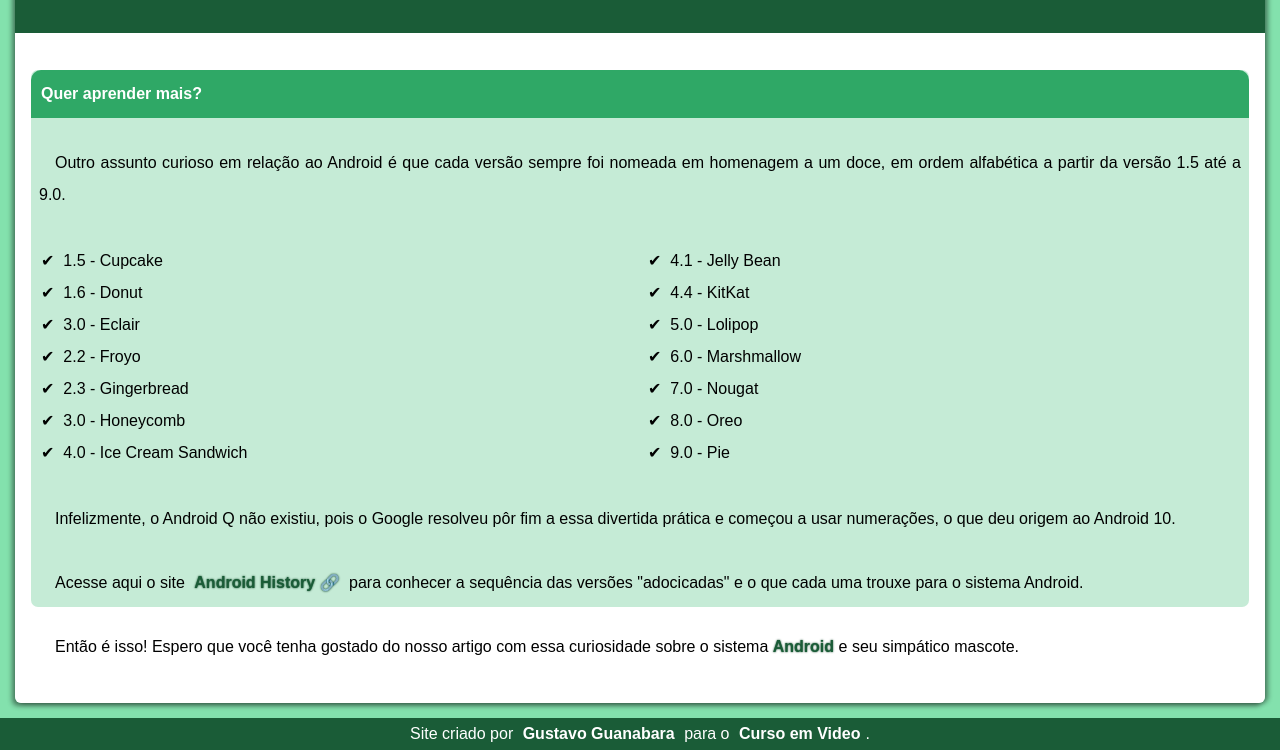
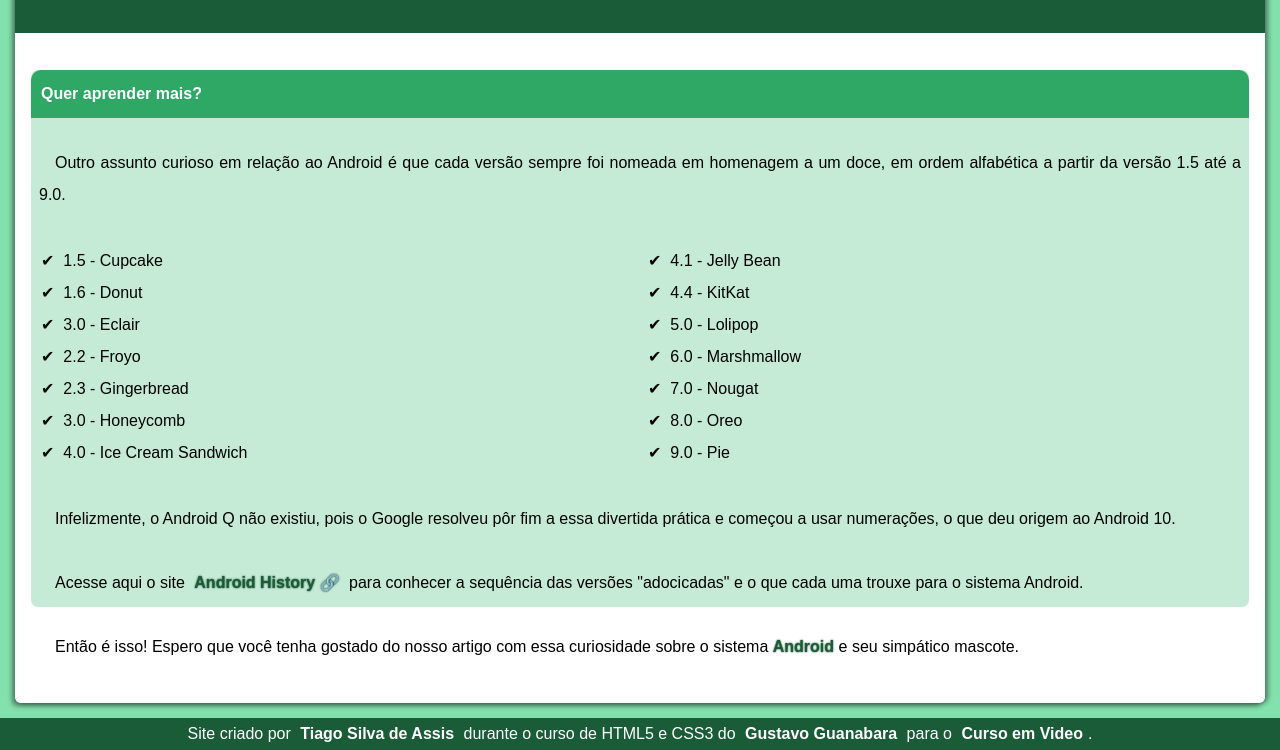
Before and after one commit to tiagosassis/projeto-android, a plain HTML site: page index.html in a window 1280 px wide. Shown: the part 2595-3345 px from the top of the page. Drawn offline with Linux system fonts and the light colour scheme.

Commit message:
Alteração do código
adição do meu nome no rodapé da página, como aquele que escreveu o código

```diff
--- a/index.html
+++ b/index.html
@@ -79,7 +79,7 @@
         </article>
     </main>
     <footer>
-        <p>Site criado por <a href="https://github.com/gustavoguanabara" target="_blank" rel="external">Gustavo Guanabara</a> para o <a href="https://www.cursoemvideo.com/" target="_blank" rel="external">Curso em Video</a>.</p>
+        <p>Site criado por <a href="https://github.com/tiagosassis" target="_blank" rel="external">Tiago Silva de Assis</a> durante o curso de HTML5 e CSS3 do <a href="https://github.com/gustavoguanabara" target="_blank" rel="external">Gustavo Guanabara</a> para o <a href="https://www.cursoemvideo.com/" target="_blank" rel="external">Curso em Video</a>.</p>
     </footer>
 </body>
 </html>
```
